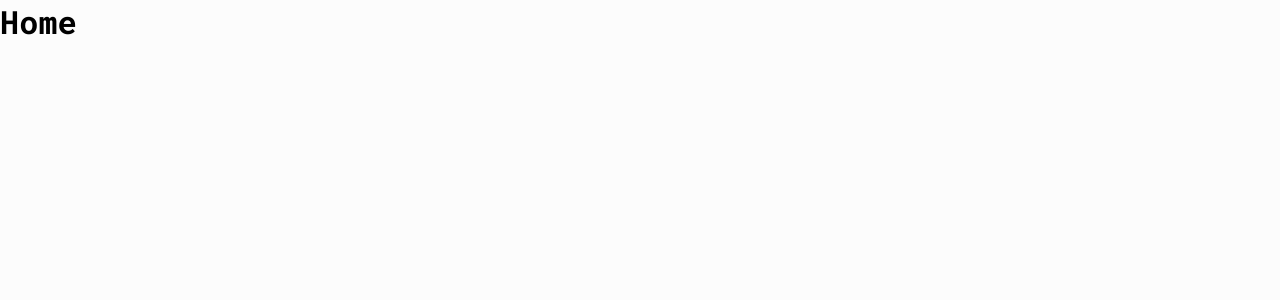
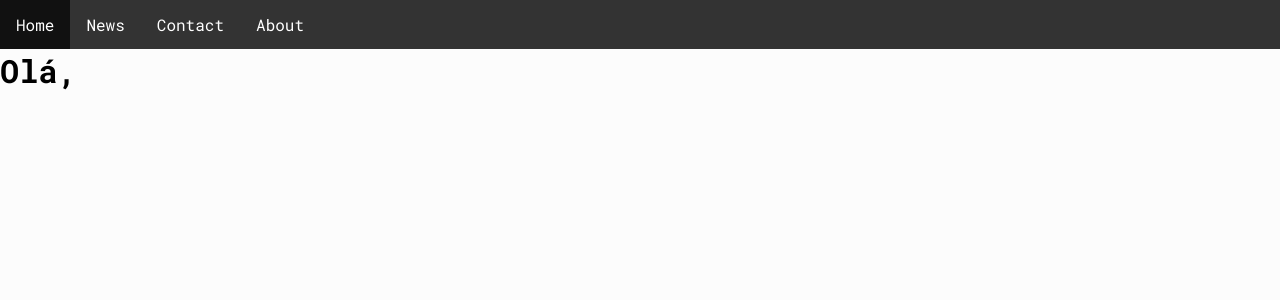
Before and after one commit to Pedroo-Nietoo/Houston, a React (Create React App) app in the folder frontend/: page /home in a window 1280 px wide. Shown: the top 300 px of the page. Built offline with nearby package versions, Linux system fonts and the light colour scheme.

Commit message:
feat: started home page

```diff
--- a/frontend/src/pages/Home/Home.css
+++ b/frontend/src/pages/Home/Home.css
@@ -0,0 +1,23 @@
+ul {
+    list-style-type: none;
+    margin: 0;
+    padding: 0;
+    overflow: hidden;
+    background-color: #333;
+}
+
+li {
+    float: left;
+}
+
+li a {
+    display: block;
+    color: white;
+    text-align: center;
+    padding: 14px 16px;
+    text-decoration: none;
+}
+
+li a:hover {
+    background-color: #111;
+}
--- a/frontend/src/pages/Home/Home.js
+++ b/frontend/src/pages/Home/Home.js
@@ -1,9 +1,21 @@
 import './Home.css';
 
 export default function Home() {
+
+
     return (
         <div className='Home'>
-            <h1>Home</h1>
+            <nav>
+                <ul>
+                    <li><a class="active" href="#home">Home</a></li>
+                    <li><a href="#news">News</a></li>
+                    <li><a href="#contact">Contact</a></li>
+                    <li><a href="#about">About</a></li>
+                </ul>
+            </nav>
+
+            <h1>Olá, </h1>
+
         </div >
     );
 }
--- a/frontend/src/pages/auth/Login/Login.js
+++ b/frontend/src/pages/auth/Login/Login.js
@@ -10,6 +10,7 @@
     useEffect(() => {
         const accessToken = localStorage.getItem('accessToken');
         if (accessToken) {
+            // localStorage.removeItem('accessToken')
             window.location.replace('/home');
         }
     }, []);
```
